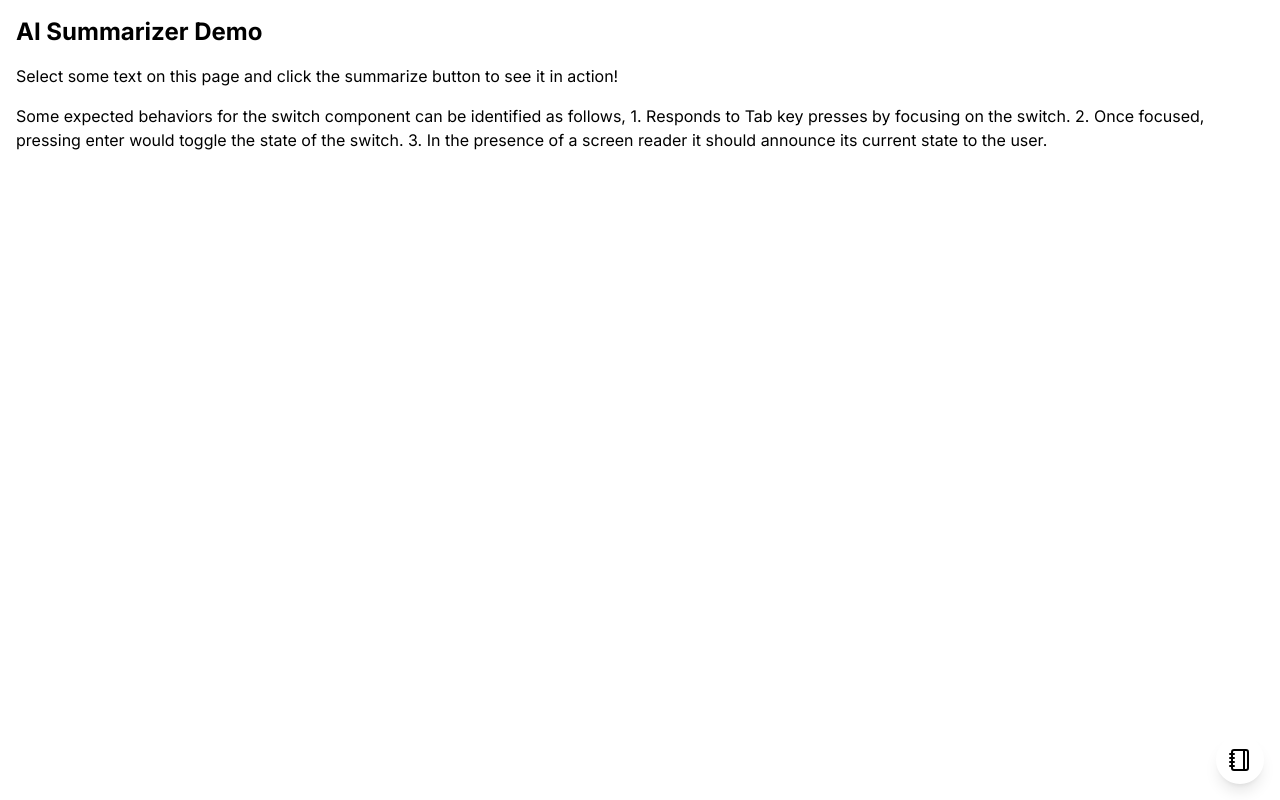
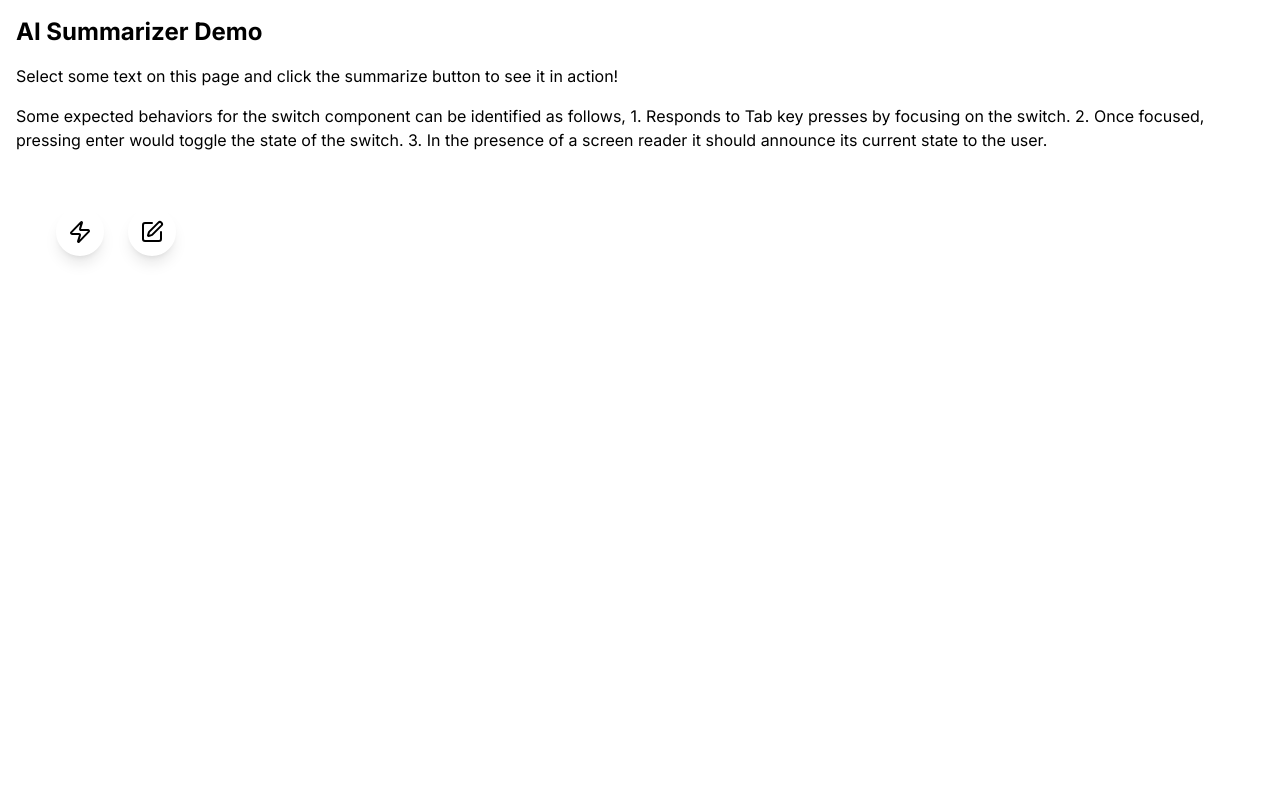
Before and after one commit to empirecodefoundation/ui, a Next.js app in the folder empire-ui/: page / in a window 1280 px wide. Built offline with nearby package versions, Linux system fonts and the light colour scheme.

Commit message:
fix:buttons

```diff
--- a/empire-ui/src/app/page.tsx
+++ b/empire-ui/src/app/page.tsx
@@ -17,8 +17,10 @@ export default function Component() {
           In the presence of a screen reader it should announce its current
           state to the user.
         </p>
-        {/* <AISummarizerButton /> */}
-        <AIGrammarCheckButton />
+        <div className="flex space-x-6 p-10">
+          <AISummarizerButton />
+          <AIGrammarCheckButton />
+        </div>
       </main>
     </div>
   );
--- a/empire-ui/src/components/buttons/AIGrammarCheckButton.tsx
+++ b/empire-ui/src/components/buttons/AIGrammarCheckButton.tsx
@@ -2,7 +2,7 @@
 
 import * as React from "react";
 import { motion } from "framer-motion";
-import { Notebook, Zap } from "lucide-react";
+import { SquarePen } from "lucide-react";
 import * as Tooltip from "@radix-ui/react-tooltip";
 import { cn } from "@/lib/utils";
 
@@ -95,20 +95,21 @@ const AIGrammarCheckButton: React.FC<AIGrammarCheckButtonProps> = ({
   };
 
   return (
+    <div className={cn("relative", className)}>
       <Tooltip.Provider>
         <Tooltip.Root>
           <Tooltip.Trigger asChild>
             <motion.button
               onClick={handleClick}
+              whileTap={{ scale: 1 }}
+              whileHover={{ scale: 1.1 }}
               className={cn(
-              "fixed bottom-4 right-4 p-3 bg-primary text-primary-foreground rounded-full shadow-lg",
+                "p-3 bg-primary text-primary-foreground rounded-full shadow-lg",
                 buttonClassName
               )}
-            whileHover={{ scale: 1.1 }}
-            whileTap={{ scale: 0.9 }}
               disabled={isChecking}
             >
-            <Notebook
+              <SquarePen
                 className={cn("h-6 w-6", isChecking ? "animate-pulse" : "")}
               />
               <span className="sr-only">Check selected text</span>
@@ -125,11 +126,13 @@ const AIGrammarCheckButton: React.FC<AIGrammarCheckButtonProps> = ({
             Check selected text
           </Tooltip.Content>
         </Tooltip.Root>
+      </Tooltip.Provider>
       {correction && (
         <div
           ref={correctionRef}
           className={cn(
-            "fixed bottom-20 right-4 w-64 max-h-64 p-4 bg-background border border-border rounded-md shadow-lg overflow-y-auto",
+            "absolute top-full mt-4 w-64 max-h-80 p-4 bg-background border border-border rounded-md shadow-lg overflow-y-auto",
+            "scrollbar-thin scrollbar-thumb-rounded scrollbar-thumb-black scrollbar-track-gray-100",
             correctionClassName
           )}
         >
@@ -137,7 +140,7 @@ const AIGrammarCheckButton: React.FC<AIGrammarCheckButtonProps> = ({
           <p className="text-sm">{correction}</p>
         </div>
       )}
-    </Tooltip.Provider>
+    </div>
   );
 };
 
--- a/empire-ui/src/components/buttons/AISummarizerButton.tsx
+++ b/empire-ui/src/components/buttons/AISummarizerButton.tsx
@@ -96,23 +96,24 @@ const AISummarizerButton: React.FC<AISummarizerButtonProps> = ({
   };
 
   return (
+    <div className={cn("relative", className)}>
       <Tooltip.Provider>
         <Tooltip.Root>
           <Tooltip.Trigger asChild>
             <motion.button
               onClick={handleClick}
+              whileTap={{ scale: 1 }}
+              whileHover={{ scale: 1.1 }}
               className={cn(
-              "fixed bottom-4 right-4 p-3 bg-primary text-primary-foreground rounded-full shadow-lg",
+                "p-3 bg-primary text-primary-foreground rounded-full shadow-lg",
                 buttonClassName
               )}
-            whileHover={{ scale: 1.1 }}
-            whileTap={{ scale: 0.9 }}
               disabled={isSummarizing}
             >
               <Zap
                 className={cn("h-6 w-6", isSummarizing ? "animate-pulse" : "")}
               />
-            <span className="sr-only">Summarize selected text</span>
+              <span className="sr-only">Check selected text</span>
             </motion.button>
           </Tooltip.Trigger>
           <Tooltip.Content
@@ -123,22 +124,24 @@ const AISummarizerButton: React.FC<AISummarizerButtonProps> = ({
             sideOffset={5}
             {...props}
           >
-          Summarize selected text
+            Check selected text
           </Tooltip.Content>
         </Tooltip.Root>
+      </Tooltip.Provider>
       {summary && (
         <div
           ref={summaryRef}
           className={cn(
-            "fixed bottom-20 right-4 w-64 p-4 bg-background border border-border rounded-md shadow-lg",
+            "absolute top-full mt-4 w-64 max-h-80 p-4 bg-background border border-border rounded-md shadow-lg overflow-y-auto",
+            "scrollbar-thin scrollbar-thumb-rounded scrollbar-thumb-black scrollbar-track-gray-100",
             summaryClassName
           )}
         >
-          <h3 className="text-lg font-semibold mb-2">Summary:</h3>
+          <h3 className="text-lg font-semibold mb-2">Correction:</h3>
           <p className="text-sm">{summary}</p>
         </div>
       )}
-    </Tooltip.Provider>
+    </div>
   );
 };
 
--- a/empire-ui/tailwind.config.ts
+++ b/empire-ui/tailwind.config.ts
@@ -15,6 +15,6 @@ const config: Config = {
       },
     },
   },
-  plugins: [],
+  plugins: [require("tailwind-scrollbar")],
 };
 export default config;
```
Also changed, not shown: empire-ui/package.json (+7 -6 lines), 1 other file (tests, documents, lock files or other folders). Lines whose indentation alone changed are shown as unchanged.
